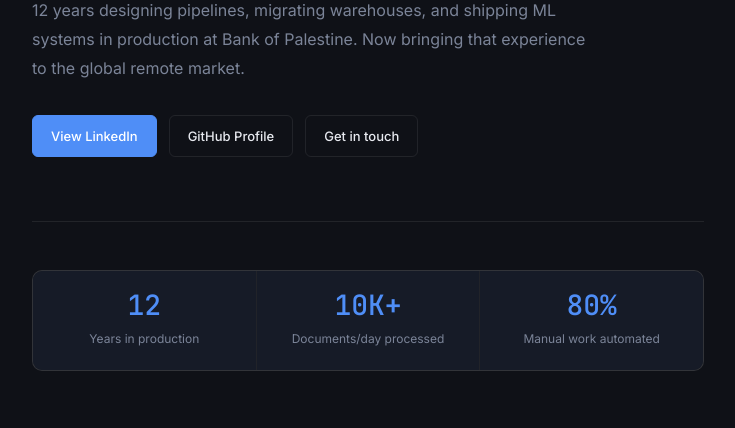
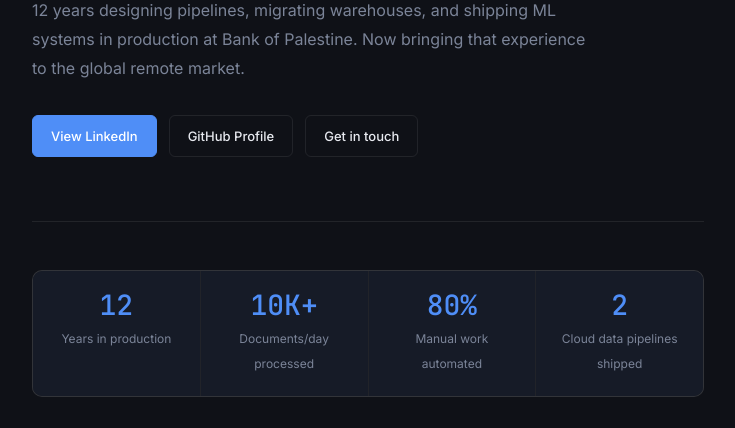
Before and after one commit to salamodeh/salamodeh.github.io, a plain HTML site: page index.html in a window 1280 px wide. Shown: the part 372-800 px from the top of the page, without its empty margins (272-1007 px from the left). Drawn offline with Linux system fonts and the light colour scheme.

Commit message:
Modify stats section layout and add new statistic
Updated stats section to include an additional statistic about cloud data pipelines.

```diff
--- a/index.html
+++ b/index.html
@@ -139,7 +139,7 @@
   /* STATS */
   .stats {
 display: grid;
-    grid-template-columns: repeat(3, 1fr);
+grid-template-columns: repeat(4, 1fr);
 gap: 1px;
 background: var(--border);
 border: 1px solid var(--border);
@@ -383,6 +383,10 @@
 <div class="stat">
 <span class="stat-number">80%</span>
 <span class="stat-label">Manual work automated</span>
+</div>
+<div class="stat">
+<span class="stat-number">2</span>
+<span class="stat-label">Cloud data pipelines shipped</span>
 </div>
 </div>
 
```
Lines whose indentation alone changed are shown as unchanged.
